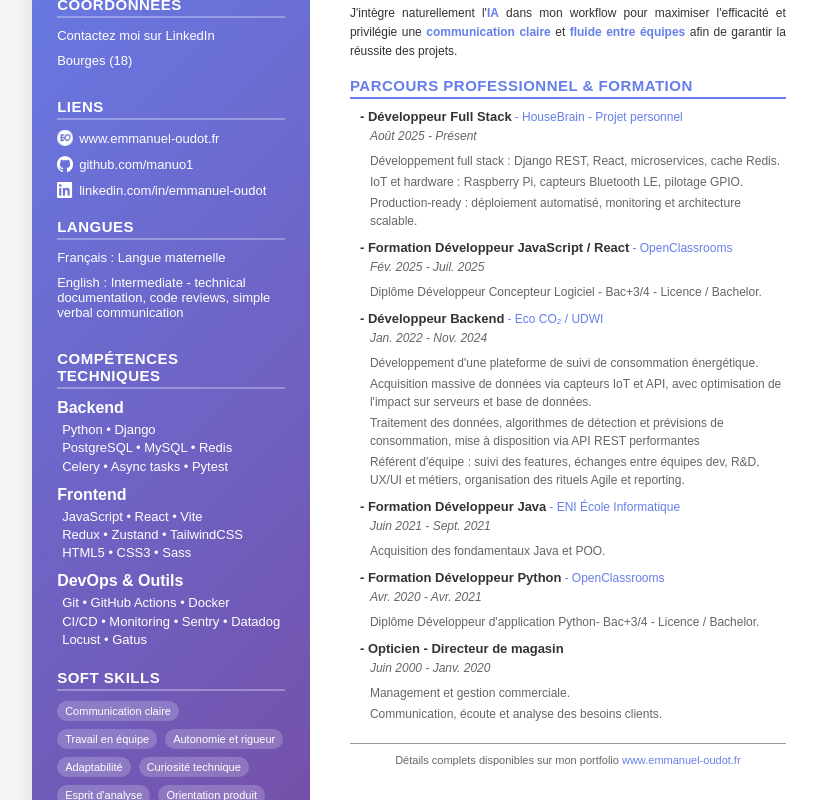
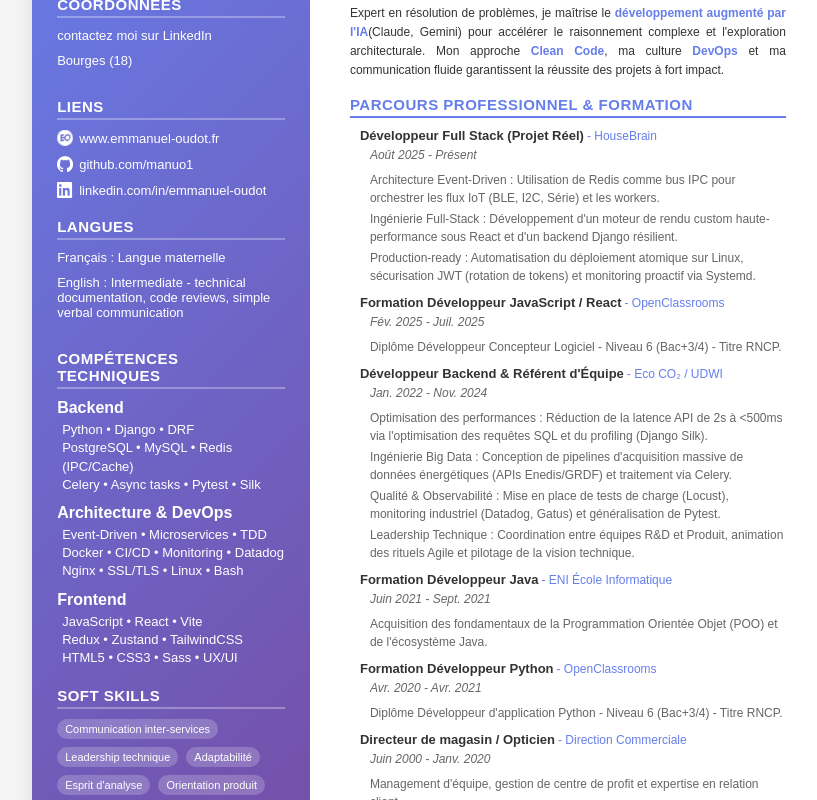
Before and after one commit to manuo1/job-search-portfolio, a React (Vite) app: page /cv in a window 1280 px wide. Shown: the part 300-1100 px from the top of the page, without its empty margins (211-1028 px from the left). Built offline with nearby package versions, Linux system fonts and the light colour scheme.

Commit message:
feat(cv): enhance professional experience and optimize print layout

```diff
--- a/src/components/Cv/CareerTimelineSection.jsx
+++ b/src/components/Cv/CareerTimelineSection.jsx
@@ -4,53 +4,56 @@
 const timeline = [
   {
     date: "Août 2025 - Présent",
-    title: "- Développeur Full Stack",
-    company: "HouseBrain - Projet personnel",
+    title: "Développeur Full Stack (Projet Réel)",
+    company: "HouseBrain",
     description: [
-      "Développement full stack : Django REST, React, microservices, cache Redis.",
-      "IoT et hardware : Raspberry Pi, capteurs Bluetooth LE, pilotage GPIO.",
-      "Production-ready : déploiement automatisé, monitoring et architecture scalable.",
+      "Architecture Event-Driven : Utilisation de Redis comme bus IPC pour orchestrer les flux IoT (BLE, I2C, Série) et les workers.",
+      "Ingénierie Full-Stack : Développement d'un moteur de rendu custom haute-performance sous React et d'un backend Django résilient.",
+      "Production-ready : Automatisation du déploiement atomique sur Linux, sécurisation JWT (rotation de tokens) et monitoring proactif via Systemd.",
     ],
   },
   {
     date: "Fév. 2025 - Juil. 2025",
-    title: "- Formation Développeur JavaScript / React",
+    title: "Formation Développeur JavaScript / React",
     company: "OpenClassrooms",
     description: [
-      "Diplôme Développeur Concepteur Logiciel - Bac+3/4 - Licence / Bachelor.",
+      "Diplôme Développeur Concepteur Logiciel - Niveau 6 (Bac+3/4) - Titre RNCP.",
     ],
   },
   {
     date: "Jan. 2022 - Nov. 2024",
-    title: "- Développeur Backend",
+    title: "Développeur Backend & Référent d'Équipe",
     company: "Eco CO₂ / UDWI",
     description: [
-      "Développement d'une plateforme de suivi de consommation énergétique.",
-      "Acquisition massive de données via capteurs IoT et API, avec optimisation de l'impact sur serveurs et base de données.",
-      "Traitement des données, algorithmes de détection et prévisions de consommation, mise à disposition via API REST performantes",
-      "Référent d'équipe : suivi des features, échanges entre équipes dev, R&D, UX/UI et métiers, organisation des rituels Agile et reporting.",
+      "Optimisation des performances : Réduction de la latence API de 2s à <500ms via l'optimisation des requêtes SQL et du profiling (Django Silk).",
+      "Ingénierie Big Data : Conception de pipelines d'acquisition massive de données énergétiques (APIs Enedis/GRDF) et traitement via Celery.",
+      "Qualité & Observabilité : Mise en place de tests de charge (Locust), monitoring industriel (Datadog, Gatus) et généralisation de Pytest.",
+      "Leadership Technique : Coordination entre équipes R&D et Produit, animation des rituels Agile et pilotage de la vision technique.",
     ],
   },
   {
     date: "Juin 2021 - Sept. 2021",
-    title: "- Formation Développeur Java",
+    title: "Formation Développeur Java",
     company: "ENI École Informatique",
-    description: ["Acquisition des fondamentaux Java et POO."],
+    description: [
+      "Acquisition des fondamentaux de la Programmation Orientée Objet (POO) et de l'écosystème Java.",
+    ],
   },
   {
     date: "Avr. 2020 - Avr. 2021",
-    title: "- Formation Développeur Python",
+    title: "Formation Développeur Python",
     company: "OpenClassrooms",
     description: [
-      "Diplôme Développeur d'application Python- Bac+3/4 - Licence / Bachelor.",
+      "Diplôme Développeur d'application Python - Niveau 6 (Bac+3/4) - Titre RNCP.",
     ],
   },
   {
     date: "Juin 2000 - Janv. 2020",
-    title: "- Opticien - Directeur de magasin",
+    title: "Directeur de magasin / Opticien",
+    company: "Direction Commerciale",
     description: [
-      "Management et gestion commerciale.",
-      "Communication, écoute et analyse des besoins clients.",
+      "Management d'équipe, gestion de centre de profit et expertise en relation client.",
+      "Analyse des besoins complexes et résolution de problèmes opérationnels.",
     ],
   },
 ];
@@ -87,7 +90,7 @@
       </div>
 
       <div className={styles.moreDetails}>
-        Détails complets disponibles sur mon portfolio&nbsp;
+        Détails complets et démonstrations disponibles sur mon portfolio&nbsp;
         <a
           href="https://www.emmanuel-oudot.fr"
           target="_blank"
--- a/src/components/Cv/CareerTimelineSection.module.scss
+++ b/src/components/Cv/CareerTimelineSection.module.scss
@@ -18,6 +18,10 @@
   position: relative;
   margin-bottom: vars.$cv-spacing-md;
   padding-left: vars.$cv-spacing-md;
+
+  @media print {
+    margin-bottom: 8px !important;
+  }
 
   &:last-child {
     margin-bottom: 0;
@@ -80,6 +84,12 @@
   color: vars.$cv-color-text-muted;
   text-align: center;
 
+  @media print {
+    margin-top: 0 !important;
+    padding-top: 5px !important;
+    font-size: 11px !important;
+  }
+
   a {
     color: vars.$cv-color-primary;
     text-decoration: none;
--- a/src/components/Cv/ContactSection.jsx
+++ b/src/components/Cv/ContactSection.jsx
@@ -1,11 +1,8 @@
 import React from "react";
 import styles from "./ContactSection.module.scss";
-import githubLogo from "../../assets/github/github-mark-white.png";
-import linkedinLogo from "../../assets/linkedin/InBug-White.png";
-import eoLogo from "../../assets/eo-logo.png";
 
 export default function ContactSection() {
-  const contacts = ["Contactez moi sur LinkedIn", "Bourges (18)"];
+  const contacts = ["contactez moi sur LinkedIn", "Bourges (18)"];
 
   return (
     <div className={styles.contactContainer}>
--- a/src/components/Cv/CvHeader.jsx
+++ b/src/components/Cv/CvHeader.jsx
@@ -5,7 +5,7 @@
   return (
     <div className={styles.cvHeaderContainer}>
       <h1 className={styles.name}>Emmanuel OUDOT</h1>
-      <h2 className={styles.title}>Développeur Backend & Full-Stack</h2>
+      <h2 className={styles.title}>Développeur Backend Senior & Full-Stack</h2>
       <p className={styles.subtitle}>Python / Django / React</p>
     </div>
   );
--- a/src/components/Cv/ProfileSection.jsx
+++ b/src/components/Cv/ProfileSection.jsx
@@ -5,18 +5,19 @@
   return (
     <section className={styles.profileContainer}>
       <p className={styles.profileText}>
-        <strong>Développeur passionné</strong>, je répond depuis plus de 10 ans
-        à des problèmes concrets par des applications{" "}
-        <strong>performantes</strong>,<strong> fiables</strong> et{" "}
-        <strong>scalables</strong>.
+        <strong>Développeur passionné</strong>, je réponds depuis plus de
+        <strong> 10 ans</strong> à des problèmes concrets par des applications
+        <strong> performantes</strong>, <strong>fiables</strong> et
+        <strong> scalables</strong>.
       </p>
 
       <p className={styles.profileText}>
-        J'intègre naturellement l'<strong>IA</strong> dans mon workflow pour
-        maximiser l'efficacité et privilégie une{" "}
-        <strong>communication claire</strong> et{" "}
-        <strong>fluide entre équipes</strong> afin de garantir la réussite des
-        projets.
+        Expert en résolution de problèmes, je maîtrise le{" "}
+        <strong>développement augmenté par l'IA</strong>
+        (Claude, Gemini) pour accélérer le raisonnement complexe et
+        l'exploration architecturale. Mon approche <strong>Clean Code</strong>,
+        ma culture <strong>DevOps</strong> et ma communication fluide
+        garantissent la réussite des projets à fort impact.
       </p>
     </section>
   );
--- a/src/components/Cv/SoftSkillsSection.jsx
+++ b/src/components/Cv/SoftSkillsSection.jsx
@@ -2,13 +2,14 @@
 import styles from "./SoftSkillsSection.module.scss";
 
 const softSkills = [
-  "Communication claire",
-  "Travail en équipe",
-  "Autonomie et rigueur",
+  "Communication inter-services",
+  "Leadership technique",
   "Adaptabilité",
-  "Curiosité technique",
   "Esprit d'analyse",
   "Orientation produit",
+  "Curiosité technique",
+  "Médiation & Facilitation",
+  "Résolution de problèmes",
 ];
 
 export default function SoftSkillsSection() {
--- a/src/components/Cv/SoftSkillsSection.module.scss
+++ b/src/components/Cv/SoftSkillsSection.module.scss
@@ -1,8 +1,4 @@
 @use "../../styles/cv-mixins";
-
-.softSkillsContainer {
-  margin-bottom: 20px;
-}
 
 .sectionTitle {
   @include cv-mixins.section-title-sidebar;
--- a/src/components/Cv/TechnicalSkillsSection.jsx
+++ b/src/components/Cv/TechnicalSkillsSection.jsx
@@ -5,9 +5,17 @@
   {
     category: "Backend",
     lines: [
-      ["Python", "Django"],
-      ["PostgreSQL", "MySQL", "Redis"],
-      ["Celery", "Async tasks", "Pytest"],
+      ["Python", "Django", "DRF"],
+      ["PostgreSQL", "MySQL", "Redis (IPC/Cache)"],
+      ["Celery", "Async tasks", "Pytest", "Silk"],
+    ],
+  },
+  {
+    category: "Architecture & DevOps",
+    lines: [
+      ["Event-Driven", "Microservices", "TDD"],
+      ["Docker", "CI/CD", "Monitoring", "Datadog"],
+      ["Nginx", "SSL/TLS", "Linux", "Bash"],
     ],
   },
   {
@@ -15,15 +23,7 @@
     lines: [
       ["JavaScript", "React", "Vite"],
       ["Redux", "Zustand", "TailwindCSS"],
-      ["HTML5", "CSS3", "Sass"],
-    ],
-  },
-  {
-    category: "DevOps & Outils",
-    lines: [
-      ["Git", "GitHub Actions", "Docker"],
-      ["CI/CD", "Monitoring", "Sentry", "Datadog"],
-      ["Locust", "Gatus"],
+      ["HTML5", "CSS3", "Sass", "UX/UI"],
     ],
   },
 ];
--- a/src/pages/Cv/CvPrint.module.scss
+++ b/src/pages/Cv/CvPrint.module.scss
@@ -9,6 +9,14 @@
   :global(footer),
   :global(.footer) {
     display: none !important;
+  }
+
+  html,
+  body {
+    height: 100%;
+    margin: 0 !important;
+    padding: 0 !important;
+    overflow: hidden !important;
   }
 
   @page {
@@ -31,26 +39,31 @@
   }
 
   .sidebar {
-    width: 35% !important;
-    -webkit-print-color-adjust: exact !important;
-    color-adjust: exact !important;
-    print-color-adjust: exact !important;
-    background: cv-variables.$cv-color-sidebar-background !important;
-    color: cv-variables.$cv-color-text-inverse !important;
-    padding: 25px 20px !important;
-    page-break-inside: avoid;
-    break-inside: avoid;
+    width: 35%;
+    background: cv-variables.$cv-color-sidebar-background;
+    color: cv-variables.$cv-color-text-inverse;
+    padding: 30px 25px;
 
-    > * {
-      color: cv-variables.$cv-color-text-inverse !important;
+    @media print {
+      padding: 15px 12px !important;
+      width: 32% !important;
+    }
+  }
+
+  .sidebar > div {
+    @media print {
+      margin-bottom: 15px !important;
     }
   }
 
   .mainContent {
-    width: 65% !important;
-    padding: 25px 25px !important;
-    page-break-inside: avoid;
-    break-inside: avoid;
+    width: 65%;
+    padding: 25px 30px;
+
+    @media print {
+      padding: 15px 20px !important;
+      width: 68% !important;
+    }
   }
 
   :global(*) {
```
